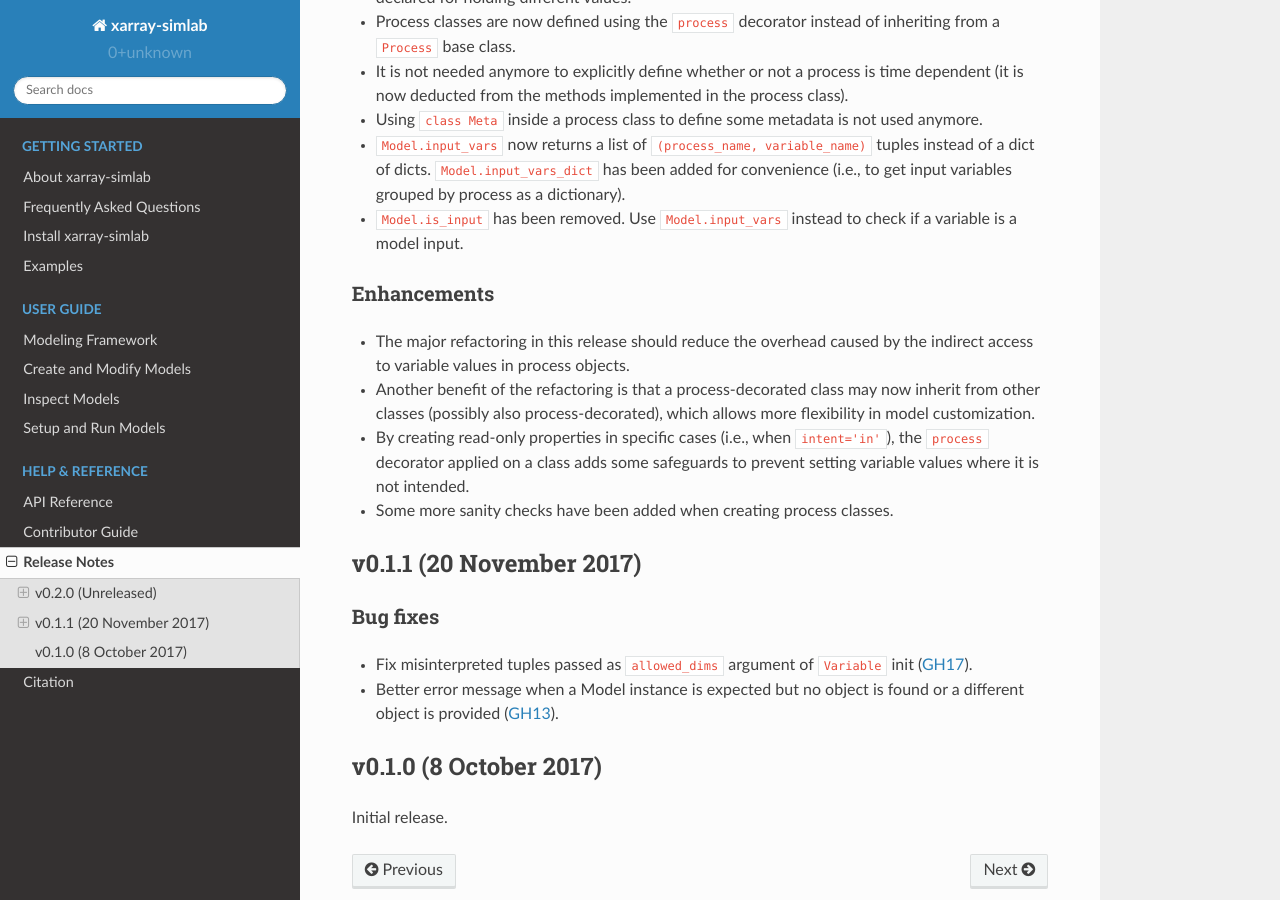
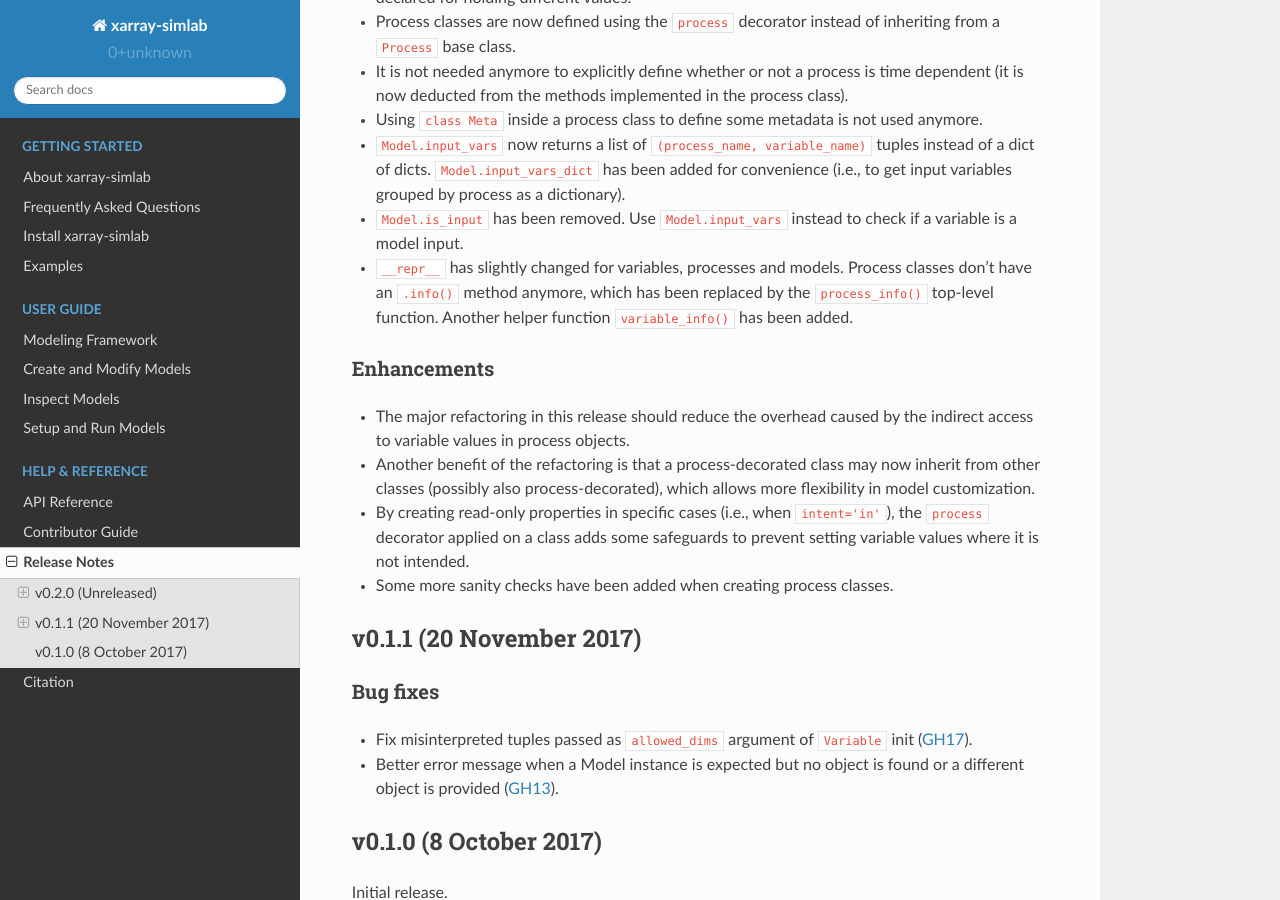
Before and after one commit to xarray-contrib/xarray-simlab, a Sphinx documentation site: the page built from doc/whats_new.rst, in a window 1280 px wide and 900 px high, scrolled down 920 px. Built offline with Sphinx 7.4.7 and the Read the Docs theme 2.0.0, drawn with Linux system fonts in a browser that asks for light colours; pages that are not in the unit, such as notebooks, are missing from menus; the version number could not be read and is left out.

Commit message:
update what's new

```diff
--- a/doc/whats_new.rst
+++ b/doc/whats_new.rst
@@ -64,6 +64,12 @@ changes are effective now!
 - ``Model.is_input`` has been removed. Use ``Model.input_vars``
   instead to check if a variable is a model input.
 
+- ``__repr__`` has slightly changed for variables, processes and
+  models.  Process classes don't have an ``.info()`` method anymore,
+  which has been replaced by the ``process_info()`` top-level
+  function. Another helper function ``variable_info()`` has been
+  added.
+
 Enhancements
 ~~~~~~~~~~~~
 
```
